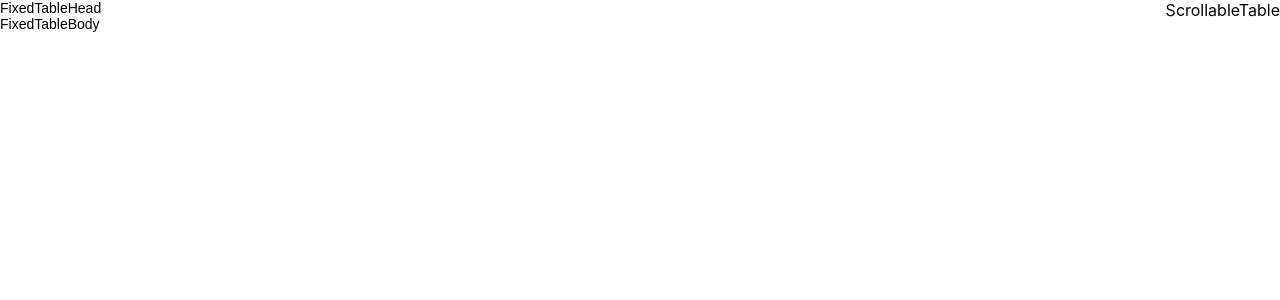
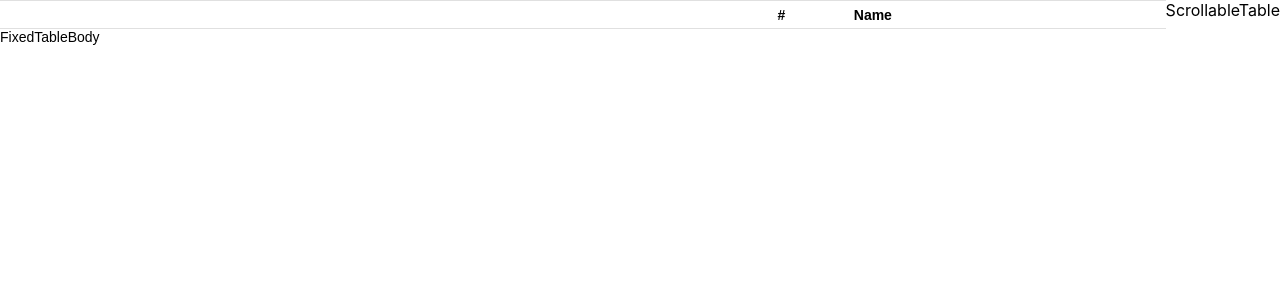
Before and after one commit to ValakDev01/Cryptocurrencies-Dashboard, a React (Create React App) app: page / in a window 1280 px wide. Shown: the top 300 px of the page. Built offline with nearby package versions, Linux system fonts and the light colour scheme; no server answers.

Commit message:
13 Adding JSX code to the <FixedTableHead /> component.

```diff
--- a/src/client/components/FixedTableHead/FixedTableHead.tsx
+++ b/src/client/components/FixedTableHead/FixedTableHead.tsx
@@ -1,8 +1,18 @@
 import React from 'react'
 
-const FixedTableHead = () => {
+const FixedTableHead: React.FC = () => {
+    const headers: string[] = ['', '#', 'Name'];
+
     return (
-        <div>FixedTableHead</div>
+        <thead>
+            <tr>
+                {headers.map((header, index) => (
+                    <th key={index} style={{ textAlign: index > 0 ? 'left' : 'center' }}>
+                        {header}
+                    </th>
+                ))}
+            </tr>
+        </thead>
     )
 }
 
```
